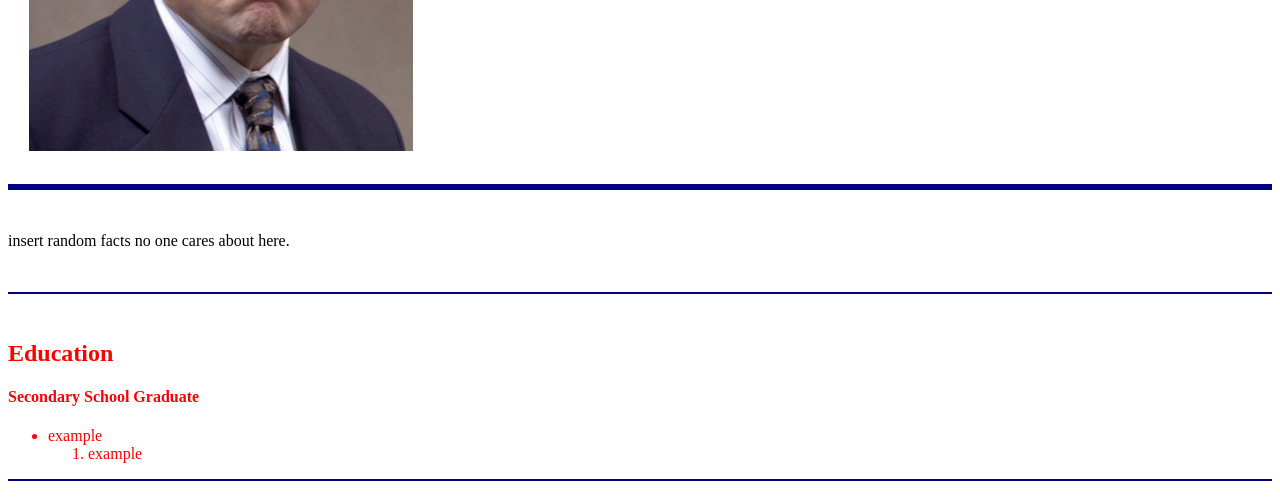
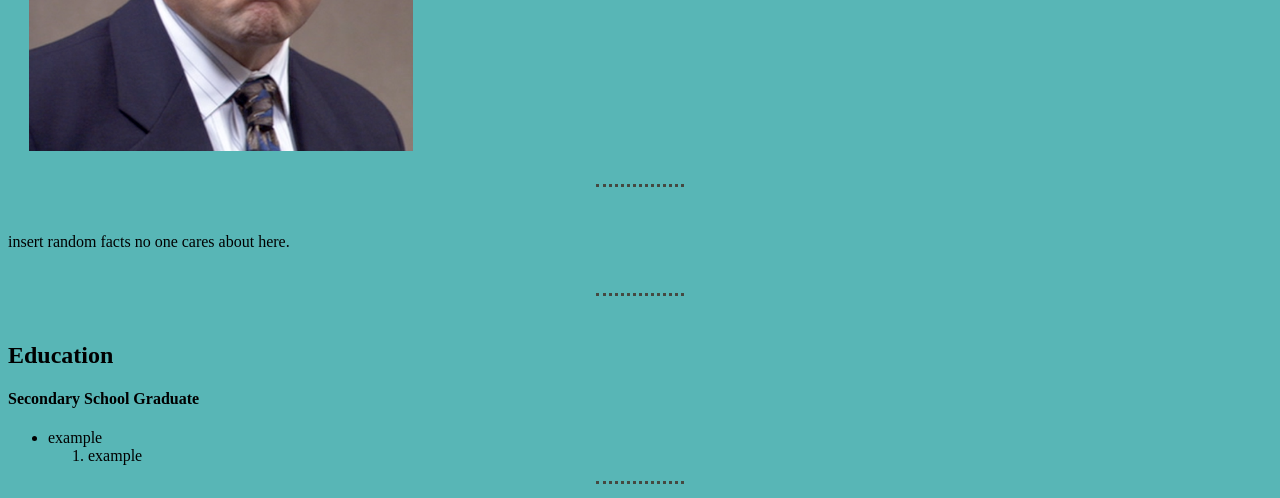
Before and after one commit to DigBoink/cv, a plain HTML site: page index.html in a window 1280 px wide. Shown: the part 270-768 px from the top of the page. Drawn offline with Linux system fonts and the light colour scheme.

Commit message:
updates files

```diff
--- a/index.html
+++ b/index.html
@@ -3,7 +3,21 @@
 <head>
     <meta charset="utf-8">
     <title>Drews Space</title>
+    <style>
+        body{
+            background-color: rgb(88, 182, 182);
+        }
+        hr{
+            width: 7%;
+            background-color: rgba(0, 0, 128, 0);
+            border-style: dotted none none;
+            border-width: 3px;
+            border-color: rgb(69, 73, 65);
+
+        }
+    </style>
 </head>
+
 <body>
     <table cellspacing=20>
         <tr>
@@ -12,21 +26,25 @@
                 <p></p><em>College Dropout / Professional <strong>Dog</strong> Fucker</em></p></td>
         </tr>
     </table>
-    <hr size="6" color="navy">
+
+    <hr size="6">
         <br>
     <p>insert random facts no one cares about here.</p>
     <br>
-    <hr color="navy">
+
+    <hr>
+
    <br>
-   <p>  <font color="red">
+
+   <p>
     <h2>Education</h2>
 <h4>Secondary School Graduate</h4>
-
 <ul><li>example</li>
 <ol><li>example</li></ol></ul>
-</font>
 </p>
-<hr color="navy">
+
+<hr>
+
 <h2>Work Experience</h2>
 <table cellspacing="20" border="1">
     <thead>
@@ -52,8 +70,9 @@
 
 
 <img src="https://www.nbrii.com/img/bigstock-Slacker-1016995_hu32e4209a73efb67f41d344ad0a571cd2_5167217_1400x575_fill_q75_h2_box_center.webp">
-<br><hr color="navy">
-<br>
+
+<br><hr>
+
     <br>
 <!--comment here-->
     <br>
@@ -80,13 +99,15 @@
             </tr>
         </tbody>
     </table>
-<br><hr color="navy">
+<br><hr>
 
 
 <h2>Current Projects!</h2>
 <!--link to this page as joke-->
-<hr color="navy">
+
+<hr>
 <br>
+
 <table cellspacing="" align="right">
     <thead>
         <tr>
```
Also changed, not shown: Contact Me.html (+3 -0 lines).
